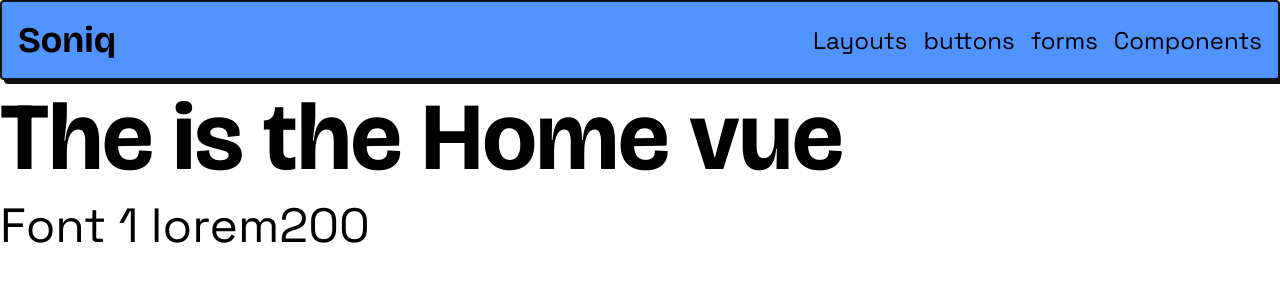
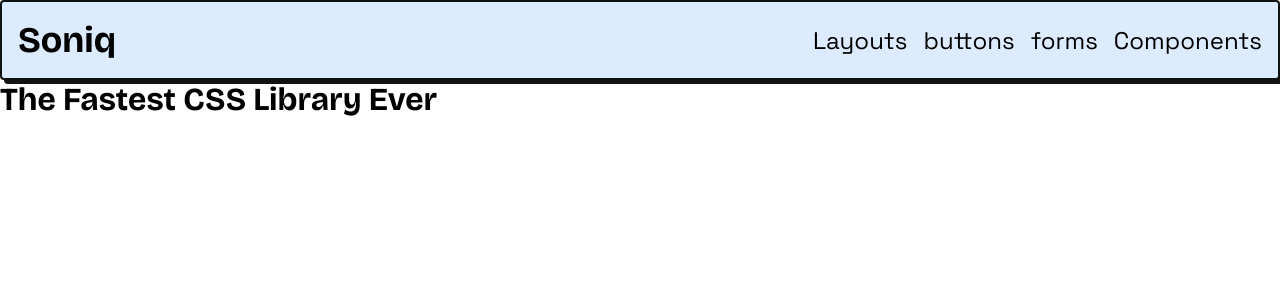
Before and after one commit to yusef-codes10/soniq, a Vue app: page / in a window 1280 px wide. Shown: the top 300 px of the page. Built offline with nearby package versions, Linux system fonts and the light colour scheme.

Commit message:
these are the bg colors for now

```diff
--- a/src/components/NavBar.vue
+++ b/src/components/NavBar.vue
@@ -29,7 +29,8 @@ nav {
   box-shadow: 0.25rem 0.25rem #121212;
   height: 10dvh;
 
-  background-color: var(--brand-color);
+  background-color: var(--bg-color);
+  z-index: 10;
 }
 
 ul {
--- a/src/views/HomeView.vue
+++ b/src/views/HomeView.vue
@@ -2,13 +2,16 @@
 
 <template>
   <div class="home">
-    <h1>The is the Home vue</h1>
-    <div class="section-label">Font 1 lorem200</div>
+    <div class="cta">
+      <h1>The Fastest CSS Library Ever</h1>
+    </div>
   </div>
 </template>
 
 <style scoped>
 .home {
-  font-size: 3rem;
+  font-size: 1rem;
+  /* background-color: var(--bg-color); */
+  height: 90dvh;
 }
 </style>
```
